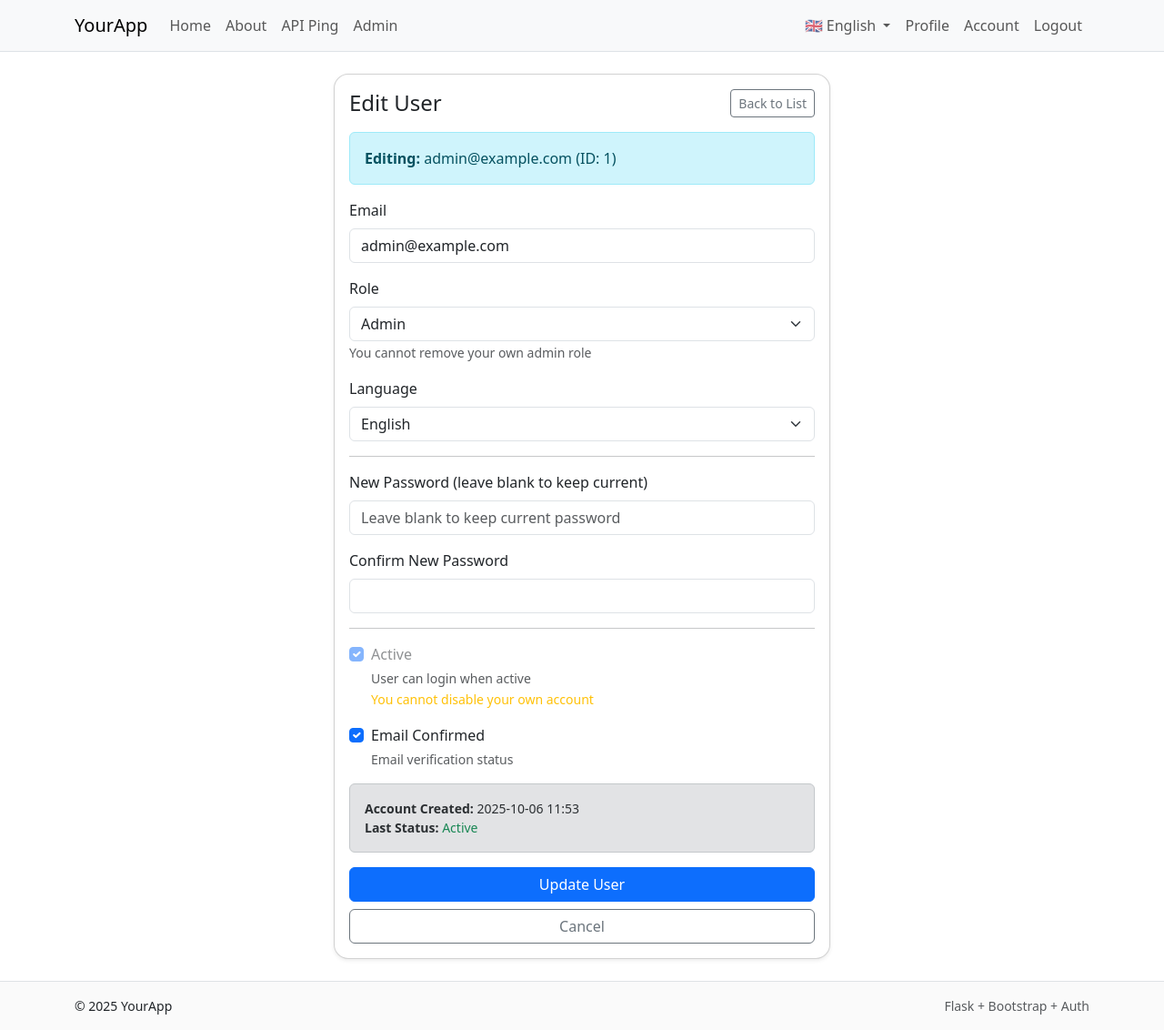
After one commit to ovntatar/test-app, a Flask app: page /admin/users/1/edit in a window 1280 px wide. The commit adds this page. Shown: the whole page at 91% size. Run offline with Flask 3, Linux system fonts and the light colour scheme; a user stored in the database is signed in.

Commit message:
add amdin user mgmt option

```diff
--- a/app/__init__.py
+++ b/app/__init__.py
@@ -80,6 +80,10 @@ def create_app(config_class=None):
     from .blueprints.account import bp as account_bp
     app.register_blueprint(account_bp, url_prefix="/account")
 
+    # Admin blueprint - NEW
+    from .blueprints.admin import bp as admin_bp
+    app.register_blueprint(admin_bp, url_prefix="/admin")
+
     # Health check
     @app.get("/healthz")
     def healthz():
--- /dev/null
+++ b/app/blueprints/admin/__init__.py
@@ -0,0 +1,3 @@
+from flask import Blueprint
+bp = Blueprint("admin", __name__, template_folder='../../templates')
+from . import routes  # noqa
--- /dev/null
+++ b/app/blueprints/admin/forms.py
@@ -0,0 +1,23 @@
+from flask_wtf import FlaskForm
+from wtforms import StringField, PasswordField, SubmitField, SelectField, BooleanField
+from wtforms.validators import DataRequired, Email, Length, Optional, EqualTo
+
+class AddUserForm(FlaskForm):
+    email = StringField("Email", validators=[DataRequired(), Email(), Length(max=255)])
+    password = PasswordField("Password", validators=[DataRequired(), Length(min=6, max=128)])
+    password2 = PasswordField("Confirm Password", validators=[DataRequired(), EqualTo('password')])
+    role = SelectField("Role", choices=[('user', 'User'), ('admin', 'Admin')], default='user')
+    language = SelectField("Language", choices=[('en', 'English'), ('de', 'Deutsch')], default='en')
+    is_active = BooleanField("Active", default=True)
+    is_confirmed = BooleanField("Email Confirmed", default=True)
+    submit = SubmitField("Create User")
+
+class UserForm(FlaskForm):
+    email = StringField("Email", validators=[DataRequired(), Email(), Length(max=255)])
+    role = SelectField("Role", choices=[('user', 'User'), ('admin', 'Admin')])
+    language = SelectField("Language", choices=[('en', 'English'), ('de', 'Deutsch')])
+    is_active = BooleanField("Active")
+    is_confirmed = BooleanField("Email Confirmed")
+    new_password = PasswordField("New Password (leave blank to keep current)", validators=[Optional(), Length(min=6, max=128)])
+    new_password2 = PasswordField("Confirm New Password", validators=[EqualTo('new_password')])
+    submit = SubmitField("Update User")
--- /dev/null
+++ b/app/blueprints/admin/routes.py
@@ -0,0 +1,156 @@
+from flask import render_template, redirect, url_for, flash, request
+from flask_login import login_required, current_user
+from ...extensions import db
+from ...models import User
+from ...security import roles_required
+from .forms import UserForm, AddUserForm
+from . import bp
+from flask_babel import _
+
+@bp.route('/')
+@login_required
+@roles_required('admin')
+def index():
+    """Admin dashboard - shows user list"""
+    page = request.args.get('page', 1, type=int)
+    per_page = 20
+
+    # Get search query
+    search = request.args.get('search', '', type=str)
+
+    # Base query
+    query = User.query
+
+    # Apply search filter
+    if search:
+        query = query.filter(
+            (User.email.ilike(f'%{search}%'))
+        )
+
+    # Paginate
+    pagination = query.order_by(User.created_at.desc()).paginate(
+        page=page, per_page=per_page, error_out=False
+    )
+
+    users = pagination.items
+
+    return render_template(
+        'admin/index.html',
+        users=users,
+        pagination=pagination,
+        search=search
+    )
+
+@bp.route('/users/add', methods=['GET', 'POST'])
+@login_required
+@roles_required('admin')
+def add_user():
+    """Add a new user"""
+    form = AddUserForm()
+
+    if form.validate_on_submit():
+        # Check if email already exists
+        if User.query.filter_by(email=form.email.data.lower().strip()).first():
+            flash(_('Email already exists'), 'danger')
+            return render_template('admin/add_user.html', form=form)
+
+        # Create new user
+        user = User(
+            email=form.email.data.lower().strip(),
+            role=form.role.data,
+            language=form.language.data,
+            is_active=form.is_active.data
+        )
+        user.set_password(form.password.data)
+
+        # Auto-confirm if admin creates user
+        if form.is_confirmed.data:
+            user.confirm()
+
+        db.session.add(user)
+        db.session.commit()
+
+        flash(_('User created successfully'), 'success')
+        return redirect(url_for('admin.index'))
+
+    return render_template('admin/add_user.html', form=form)
+
+@bp.route('/users/<int:user_id>/edit', methods=['GET', 'POST'])
+@login_required
+@roles_required('admin')
+def edit_user(user_id):
+    """Edit an existing user"""
+    user = User.query.get_or_404(user_id)
+    form = UserForm(obj=user)
+
+    if form.validate_on_submit():
+        # Prevent admin from demoting themselves
+        if user.id == current_user.id and form.role.data != 'admin':
+            flash(_('You cannot remove your own admin role'), 'danger')
+            return render_template('admin/edit_user.html', form=form, user=user)
+
+        # Prevent admin from disabling themselves
+        if user.id == current_user.id and not form.is_active.data:
+            flash(_('You cannot disable your own account'), 'danger')
+            return render_template('admin/edit_user.html', form=form, user=user)
+
+        # Update user
+        user.email = form.email.data.lower().strip()
+        user.role = form.role.data
+        user.language = form.language.data
+        user.is_active = form.is_active.data
+
+        # Update password if provided
+        if form.new_password.data:
+            user.set_password(form.new_password.data)
+
+        # Update confirmation status
+        if form.is_confirmed.data and not user.is_confirmed:
+            user.confirm()
+        elif not form.is_confirmed.data and user.is_confirmed:
+            user.confirmed_at = None
+
+        db.session.commit()
+        flash(_('User updated successfully'), 'success')
+        return redirect(url_for('admin.index'))
+
+    return render_template('admin/edit_user.html', form=form, user=user)
+
+@bp.route('/users/<int:user_id>/delete', methods=['POST'])
+@login_required
+@roles_required('admin')
+def delete_user(user_id):
+    """Delete a user"""
+    user = User.query.get_or_404(user_id)
+
+    # Prevent admin from deleting themselves
+    if user.id == current_user.id:
+        flash(_('You cannot delete your own account'), 'danger')
+        return redirect(url_for('admin.index'))
+
+    email = user.email
+    db.session.delete(user)
+    db.session.commit()
+
+    flash(_('User %(email)s deleted successfully', email=email), 'success')
+    return redirect(url_for('admin.index'))
+
+@bp.route('/users/<int:user_id>/toggle-status', methods=['POST'])
+@login_required
+@roles_required('admin')
+def toggle_user_status(user_id):
+    """Enable/disable a user"""
+    user = User.query.get_or_404(user_id)
+
+    # Prevent admin from disabling themselves
+    if user.id == current_user.id:
+        flash(_('You cannot disable your own account'), 'danger')
+        return redirect(url_for('admin.index'))
+
+    user.is_active = not user.is_active
+    db.session.commit()
+
+    status = _('enabled') if user.is_active else _('disabled')
+    flash(_('User %(email)s has been %(status)s', email=user.email, status=status), 'success')
+
+    return redirect(url_for('admin.index'))
--- /dev/null
+++ b/app/templates/admin/edit_user.html
@@ -0,0 +1,108 @@
+{% extends "base.html" %}
+
+{% block content %}
+<div class="row justify-content-center">
+  <div class="col-12 col-md-8 col-lg-6">
+    <div class="card shadow-sm">
+      <div class="card-body">
+        <div class="d-flex justify-content-between align-items-center mb-3">
+          <h1 class="h4 mb-0">{{ _('Edit User') }}</h1>
+          <a href="{{ url_for('admin.index') }}" class="btn btn-sm btn-outline-secondary">
+            {{ _('Back to List') }}
+          </a>
+        </div>
+
+        <div class="alert alert-info mb-3">
+          <strong>{{ _('Editing') }}:</strong> {{ user.email }} (ID: {{ user.id }})
+        </div>
+
+        <form method="POST" novalidate>
+          {{ form.csrf_token }}
+
+          <!-- Email -->
+          <div class="mb-3">
+            {{ form.email.label(class="form-label") }}
+            {{ form.email(class="form-control" + (" is-invalid" if form.email.errors else "")) }}
+            {% for error in form.email.errors %}
+              <div class="invalid-feedback">{{ error }}</div>
+            {% endfor %}
+          </div>
+
+          <!-- Role -->
+          <div class="mb-3">
+            {{ form.role.label(class="form-label") }}
+            {{ form.role(class="form-select") }}
+            {% if user.id == current_user.id %}
+              <small class="form-text text-muted">{{ _('You cannot remove your own admin role') }}</small>
+            {% endif %}
+          </div>
+
+          <!-- Language -->
+          <div class="mb-3">
+            {{ form.language.label(class="form-label") }}
+            {{ form.language(class="form-select") }}
+          </div>
+
+          <hr>
+
+          <!-- New Password (Optional) -->
+          <div class="mb-3">
+            {{ form.new_password.label(class="form-label") }}
+            {{ form.new_password(class="form-control" + (" is-invalid" if form.new_password.errors else ""), placeholder=_('Leave blank to keep current password')) }}
+            {% for error in form.new_password.errors %}
+              <div class="invalid-feedback">{{ error }}</div>
+            {% endfor %}
+          </div>
+
+          <!-- Confirm New Password -->
+          <div class="mb-3">
+            {{ form.new_password2.label(class="form-label") }}
+            {{ form.new_password2(class="form-control" + (" is-invalid" if form.new_password2.errors else "")) }}
+            {% for error in form.new_password2.errors %}
+              <div class="invalid-feedback">{{ error }}</div>
+            {% endfor %}
+          </div>
+
+          <hr>
+
+          <!-- Checkboxes -->
+          <div class="mb-3">
+            <div class="form-check">
+              {{ form.is_active(class="form-check-input", disabled=(user.id == current_user.id)) }}
+              {{ form.is_active.label(class="form-check-label") }}
+              <small class="form-text text-muted d-block">{{ _('User can login when active') }}</small>
+              {% if user.id == current_user.id %}
+                <small class="form-text text-warning">{{ _('You cannot disable your own account') }}</small>
+              {% endif %}
+            </div>
+          </div>
+
+          <div class="mb-3">
+            <div class="form-check">
+              {{ form.is_confirmed(class="form-check-input") }}
+              {{ form.is_confirmed.label(class="form-check-label") }}
+              <small class="form-text text-muted d-block">{{ _('Email verification status') }}</small>
+            </div>
+          </div>
+
+          <!-- User Info -->
+          <div class="alert alert-secondary small">
+            <strong>{{ _('Account Created') }}:</strong> {{ user.created_at.strftime('%Y-%m-%d %H:%M') }}<br>
+            <strong>{{ _('Last Status') }}:</strong>
+            {% if user.is_active %}
+              <span class="text-success">{{ _('Active') }}</span>
+            {% else %}
+              <span class="text-danger">{{ _('Disabled') }}</span>
+            {% endif %}
+          </div>
+
+          <div class="d-grid gap-2">
+            {{ form.submit(class="btn btn-primary") }}
+            <a href="{{ url_for('admin.index') }}" class="btn btn-outline-secondary">{{ _('Cancel') }}</a>
+          </div>
+        </form>
+      </div>
+    </div>
+  </div>
+</div>
+{% endblock %}
--- a/app/templates/base.html
+++ b/app/templates/base.html
@@ -16,27 +16,42 @@
         </button>
         <div class="collapse navbar-collapse" id="nav">
           <ul class="navbar-nav me-auto mb-2 mb-lg-0">
-            <li class="nav-item"><a class="nav-link" href="{{ url_for('main.index') }}">Home</a></li>
-            <li class="nav-item"><a class="nav-link" href="{{ url_for('main.about') }}">About</a></li>
+            <li class="nav-item"><a class="nav-link" href="{{ url_for('main.index') }}">{{ _('Home') }}</a></li>
+            <li class="nav-item"><a class="nav-link" href="{{ url_for('main.about') }}">{{ _('About') }}</a></li>
             <li class="nav-item"><a class="nav-link" href="/api/v1/ping">API Ping</a></li>
           {% if current_user.is_authenticated and current_user.role == 'admin' and has_endpoint('admin.index') %}
             <li class="nav-item"><a class="nav-link" href="{{ url_for('admin.index') }}">Admin</a></li>
           {% endif %}
           </ul>
           <ul class="navbar-nav">
+            {% if current_user.is_authenticated %}
+              <!-- Language Dropdown for logged-in users -->
               <li class="nav-item dropdown">
-    <a class="nav-link dropdown-toggle" href="#" data-bs-toggle="dropdown">
+                <a class="nav-link dropdown-toggle" href="#" id="languageDropdown" role="button" data-bs-toggle="dropdown" aria-expanded="false">
                   {% if current_user.language == 'de' %}🇩🇪 Deutsch{% else %}🇬🇧 English{% endif %}
                 </a>
-    <ul class="dropdown-menu">
-        <li><a class="dropdown-item" href="{{ url_for('account.change_language') }}?lang=en">🇬🇧 English</a></li>
-        <li><a class="dropdown-item" href="{{ url_for('account.change_language') }}?lang=de">🇩🇪 Deutsch</a></li>
+                <ul class="dropdown-menu" aria-labelledby="languageDropdown">
+                  <li>
+                    <form method="POST" action="{{ url_for('account.change_language') }}" style="margin: 0;">
+                      <input type="hidden" name="language" value="en">
+                      <button type="submit" class="dropdown-item {% if current_user.language == 'en' %}active{% endif %}">
+                        🇬🇧 English
+                      </button>
+                    </form>
+                  </li>
+                  <li>
+                    <form method="POST" action="{{ url_for('account.change_language') }}" style="margin: 0;">
+                      <input type="hidden" name="language" value="de">
+                      <button type="submit" class="dropdown-item {% if current_user.language == 'de' %}active{% endif %}">
+                        🇩🇪 Deutsch
+                      </button>
+                    </form>
+                  </li>
                 </ul>
               </li>
-            {% if current_user.is_authenticated %}
-              <li class="nav-item"><a class="nav-link" href="{{ url_for('main.profile') }}">Profile</a></li>
-              <li class="nav-item"><a class="nav-link" href="{{ url_for('account.overview') }}">Account</a></li>
-              <li class="nav-item"><a class="nav-link" href="{{ url_for('auth.logout') }}">Logout</a></li>
+              <li class="nav-item"><a class="nav-link" href="{{ url_for('main.profile') }}">{{ _('Profile') }}</a></li>
+              <li class="nav-item"><a class="nav-link" href="{{ url_for('account.overview') }}">{{ _('Account') }}</a></li>
+              <li class="nav-item"><a class="nav-link" href="{{ url_for('auth.logout') }}">{{ _('Logout') }}</a></li>
             {% else %}
               <li class="nav-item"><a class="nav-link" href="{{ url_for('auth.login') }}">Login</a></li>
               <li class="nav-item"><a class="nav-link" href="{{ url_for('auth.register') }}">Register</a></li>
```
Also changed, not shown: app/blueprints/account/routes.py (+5 -5 lines), app/blueprints/auth/routes.py (+7 -0 lines), app/models/user.py (+18 -0 lines), app/templates/account/language.html (+35 -10 lines), app/templates/account/overview.html (+28 -9 lines), app/templates/admin/add_user.html (added, +85 -0 lines), app/templates/admin/index.html (added, +176 -0 lines), migrations/versions/e34365690e1f_add_is_active_column_to_user.py (added, +34 -0 lines), indev.sqlite3 (added), instance/dev.sqlite3, translations/de/LC_MESSAGES/messages.po, 1 other file. Lines whose indentation alone changed are shown as unchanged.
